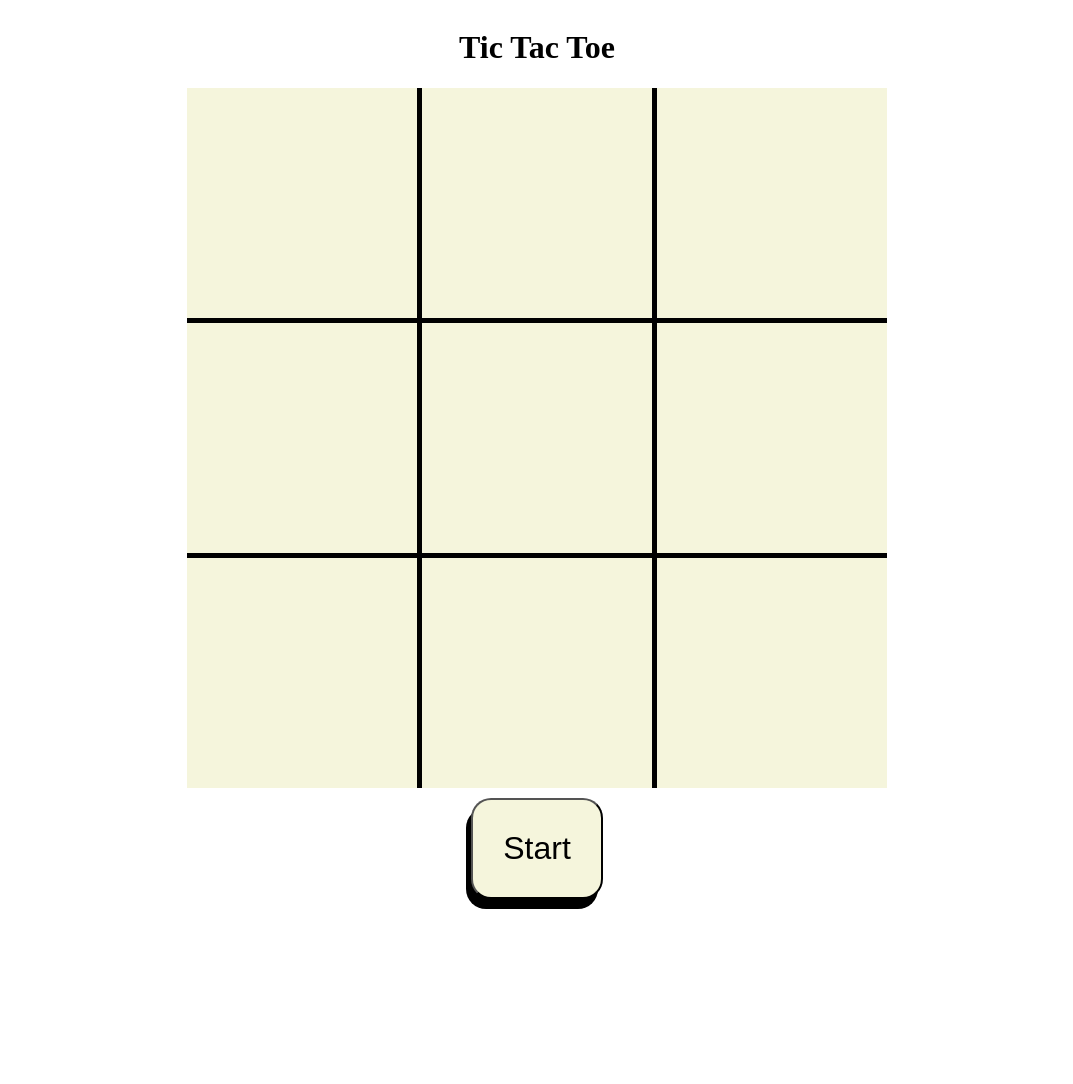
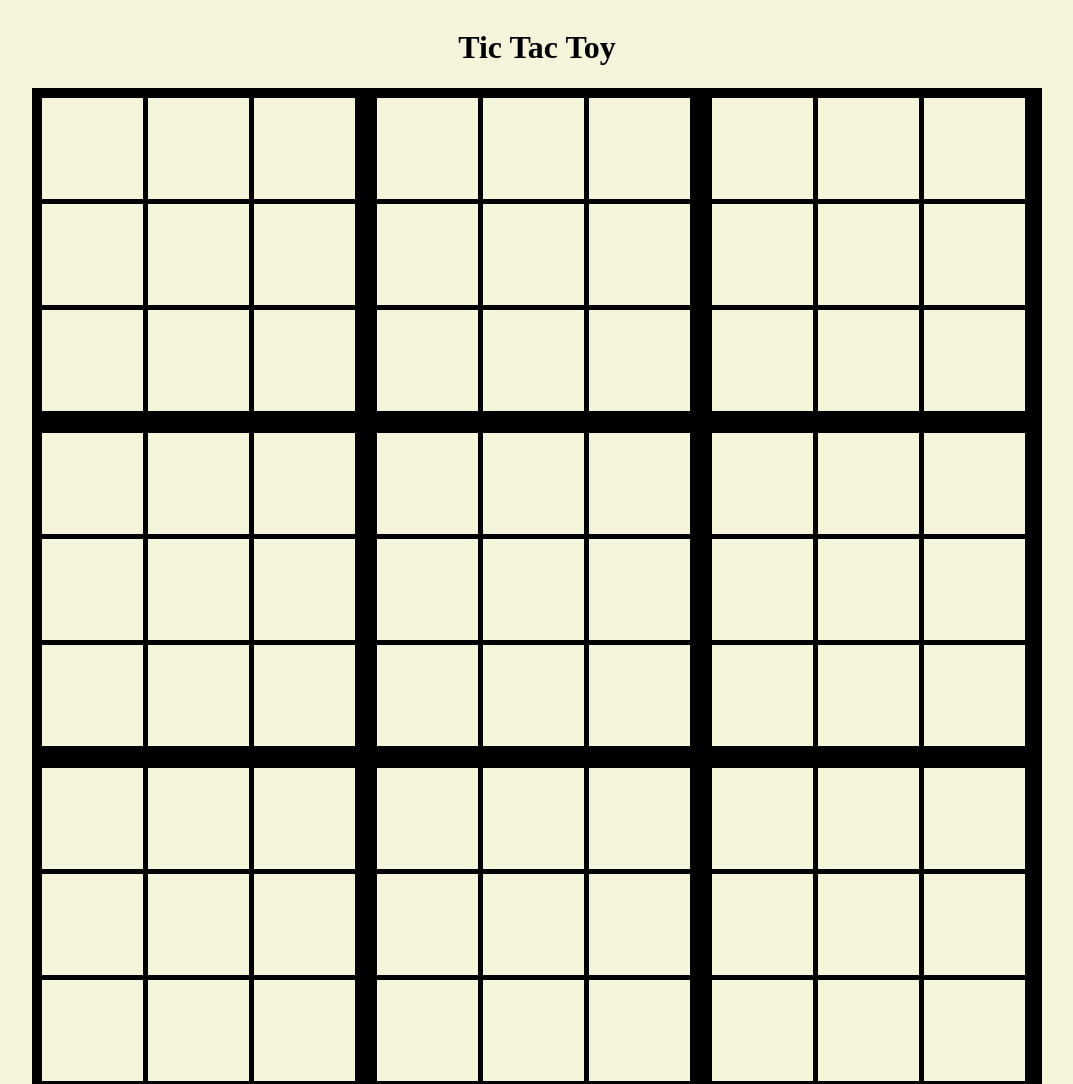
Before and after one commit to Psychewolf/Tic-Tac-Toe-2, a plain HTML site: page index.html in a window 1280 px wide. Shown: the top 1084 px of the page, without its empty margins (103-1176 px from the left). Before the commit the page ends 917 px from the top, so only its background shows below. Drawn offline with Linux system fonts and the light colour scheme.

Commit message:
2nd layer working

```diff
--- a/index.html
+++ b/index.html
@@ -10,9 +10,18 @@
     </head>
 
     <body>
-        <h1> Tic Tac Toe </h1>
-
-        <div class="gameboard"></div>
+        <h1> Tic Tac Toy </h1>
+        <div class="mainboard">
+            <div class="gameboard" id="board1"></div>
+            <div class="gameboard" id="board2"></div>
+            <div class="gameboard" id="board3"></div>
+            <div class="gameboard" id="board4"></div>
+            <div class="gameboard" id="board5"></div>
+            <div class="gameboard" id="board6"></div>
+            <div class="gameboard" id="board7"></div>
+            <div class="gameboard" id="board8"></div>
+            <div class="gameboard" id="board9"></div>
+        </div>
         <button class="start"> Start </button>
     </body>
 
--- a/script.js
+++ b/script.js
@@ -29,25 +29,16 @@ function Cell(valuee,row,column){
 }
 
 function GameController(){
-    let currentPlayer = "player1"
-    let canvas = document.querySelector(".gameboard")
-    canvas.style.gridTemplate = `repeat(${ROW},1fr)/repeat(${ROW},1fr)`;
-    canvas.style.fontSize = `calc(${canvas.offsetWidth}px/${ROW}/2)`
-    const gameboard = Gameboard()
-    DisplayController(canvas,gameboard.board,'player1')
+    this.currentPlayer = "player1"
 
+    document.querySelectorAll(".gameboard").forEach(element => {
+        let canvas = document.getElementById(`${element.id}`)
+        console.log(canvas)
+        gameStart(canvas)
+    });
 
-    canvas.addEventListener("click",(e)=>{
-        if(gameboard.board[e.target.id].getValue() == "player1" || gameboard.board[e.target.id].getValue() == "player2"){return}
-        currentPlayer = currentPlayer=="player1" ? "player2":"player1"
-        gameboard.board[e.target.id].changeValue(currentPlayer)
-        if (checkWin()=="win"){
-            canvas.style.backgroundColor = "red"
-        }
-    })
-    canvas.addEventListener("click", () => {DisplayController(canvas,gameboard.board)})
-
-    const checkWin = () => {
+    const checkWin = (gameboard) => {
+            console.log(gameboard)
             let board = gameboard.board
             let result = 'noresult'
             let unfilled = false
@@ -76,7 +67,7 @@ function GameController(){
                 if (checkList.size == 1){
 
                     result = 'win'
-                    return result
+                    return {result:"win",who:checkList.values().next().value}
                     }
             }
 
@@ -103,7 +94,7 @@ function GameController(){
                 }
                 if (checkList.size == 1){
                     result = 'win'
-                    return result
+                    return {result:"win",who:checkList.values().next().value}
                     }
             }
 
@@ -129,9 +120,8 @@ function GameController(){
 
                 }
                 if (checkList.size == 1){
-
                     result = 'win'
-                    return result
+                    return {result:"win",who:checkList.values().next().value}
                     }
             }
             // diagonal check > l
@@ -156,7 +146,8 @@ function GameController(){
                 }
                 if (checkList.size == 1){
                     result = 'win'
-                    return result
+                    console.log(checkList.values().next().value)
+                    return {result:"win",who:checkList.values().next().value}
                     }
             }
 
@@ -165,16 +156,33 @@ function GameController(){
             }
 
             // draw check
-            if (unfilled == false){result = 'draw';return result}
+            if (unfilled == false){result = 'draw';return {result:"draw",who:"none"}}
             // no result
-            return result
+            return {result:"noresult",who:"none"}
 
     }
+    function gameStart(canvas) {
+        canvas.style.gridTemplate = `repeat(${ROW},1fr)/repeat(${ROW},1fr)`
+        canvas.style.fontSize = `calc(${canvas.offsetWidth}px/${ROW}/2)`
+        const gameboard = Gameboard()
+        DisplayController(canvas, gameboard.board, 'player1')
 
-    return {checkWin}
+
+        canvas.addEventListener("click", (e) => {
+            if (gameboard.board[e.target.id].getValue() == "player1" || gameboard.board[e.target.id].getValue() == "player2") { return}
+            this.currentPlayer = this.currentPlayer == "player1" ? "player2" : "player1"
+            gameboard.board[e.target.id].changeValue(this.currentPlayer)
+            if (checkWin(gameboard).result == "win") {
+            if(checkWin(gameboard).who == "player1") canvas.style.backgroundColor = "red"
+            if(checkWin(gameboard).who == "player2") canvas.style.backgroundColor = "blue"
+            }
+        })
+        canvas.addEventListener("click", () => { DisplayController(canvas, gameboard.board) })
+    }
+    return {checkWin, gameStart}
 }
 
-function DisplayController(canvas,board){
+function DisplayController(canvas,board,lastplayed){
     canvas.innerHTML = ''
     for (let index = 0; index < board.length; index++) {
             let cell = document.createElement("div")
--- a/style.css
+++ b/style.css
@@ -8,14 +8,25 @@ body {
     flex-direction: column;
     justify-content: space-between;
     align-items: center;
+    background-color: beige;
+}
+.mainboard  {
+    height: 1000px;
+    width: 1000px;
+    background-color: black;
+    display: grid;
+    grid-template: repeat(3,1fr)/repeat(3,1fr);
+    gap: 5px;
+    padding: 5px;
+
 }
 .gameboard  {
-    height: 700px;
-    width: 700px;
+    height: 95%;
+    width: 95%;
     background-color: black;
     display: grid;
-    grid-template: repeat(4,1fr)/repeat(4,1fr);
     gap: 5px;
+    margin: 5px;
 
 }
 .cell {
```
